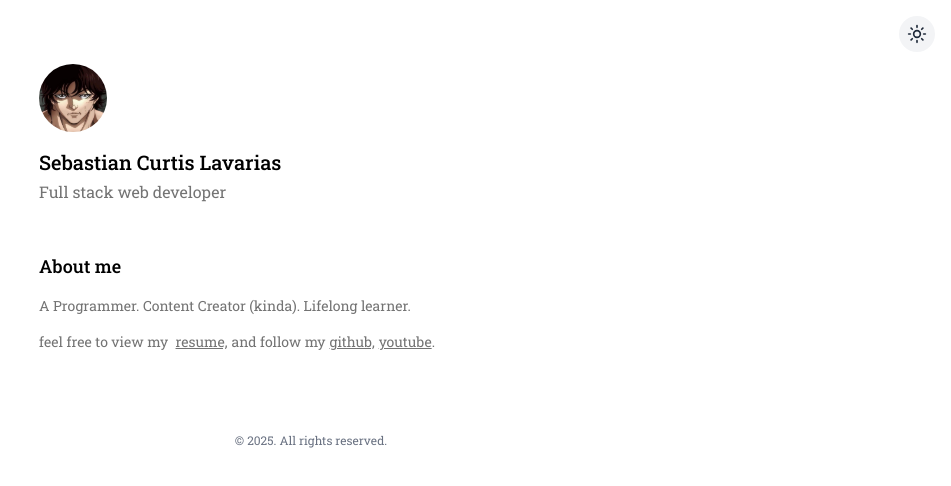
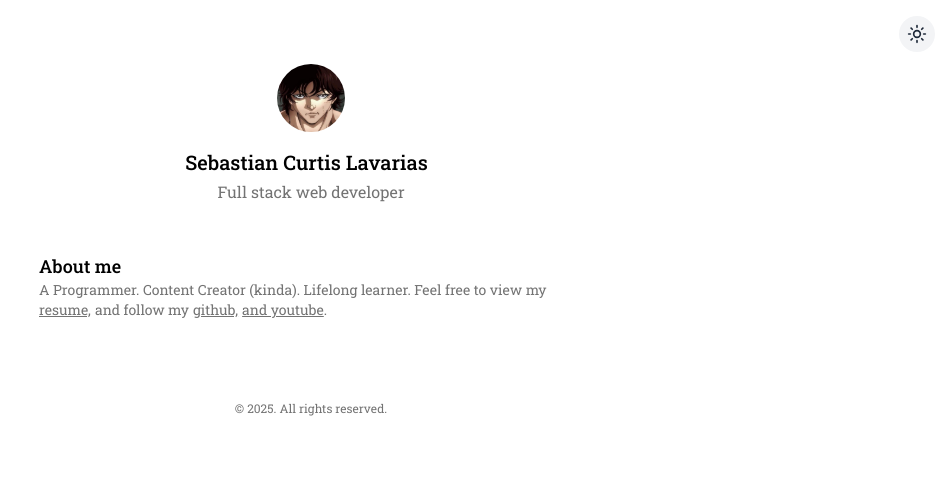
Before and after one commit to bastilavarias/sebas.tech, a Next.js app: page / in a window 1280 px wide. Shown: the top 486 px of the page, without its empty margins (329-1280 px from the left). Built offline with nearby package versions, Linux system fonts and the light colour scheme.

Commit message:
New layout.

```diff
--- a/app/page.tsx
+++ b/app/page.tsx
@@ -15,7 +15,7 @@ export default function Home() {
         <main className="max-w-[576px] mx-auto px-4 py-12 md:py-16">
           <ThemeToggle />
 
-          <div className="flex flex-col items-start mb-12">
+          <div className="flex flex-col items-center mb-12">
             <div className="w-16 h-16 md:w-17 md:h-17 rounded-full bg-gray-200 dark:bg-gray-700 mb-4 overflow-hidden">
               <Image
                   src="/images/me.jpg"
@@ -32,13 +32,11 @@ export default function Home() {
           </div>
 
           <section className="mb-12">
-            <h2 className="text-lg font-medium mb-4 text-black dark:text-white">About me</h2>
-            <div className="space-y-4 text-sm text-muted-foreground">
+            <h2 className="text-lg font-medium text-black dark:text-white">About me</h2>
+            <div className="text-sm text-muted-foreground">
               <p>
-                {BASIC_INFO.introduction}
-              </p>
-              <p>
-                feel free to view my <a className="underline mx-1" href="/documents/resume.pdf" target="_blank">resume,</a>and
+                A Programmer. Content Creator (kinda). Lifelong learner. Feel free to view my <a
+                  className="underline mr-1" href="/documents/resume.pdf" target="_blank">resume,</a>and
                 follow my
                 {
                   BASIC_INFO.socials.map(
@@ -131,7 +129,7 @@ export default function Home() {
           {/*  </div>*/}
           {/*</section>*/}
 
-          <footer className="text-xs text-gray-500 dark:text-gray-400 text-center pt-8">
+          <footer className="text-xs text-muted-forreground text-center pt-8">
             © 2025. All rights reserved.
           </footer>
         </main>
--- a/information.ts
+++ b/information.ts
@@ -1,14 +1,13 @@
 export const BASIC_INFO = {
     name: 'Sebastian Curtis Lavarias',
     work: 'Full stack web developer',
-    introduction: 'A Programmer. Content Creator (kinda). Lifelong learner.',
     socials: [
         {
             text: 'github,',
             url: 'https://github.com/bastilavarias',
         },
         {
-            text: 'youtube',
+            text: 'and youtube',
             url: 'https://www.youtube.com/@bastilavarias',
         }
     ],
```
